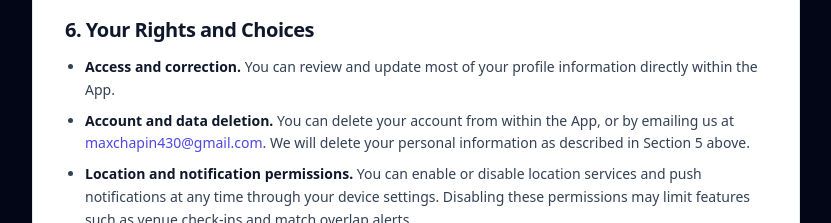
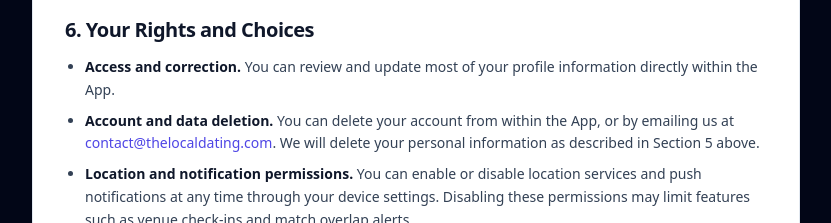
Before and after one commit to maxchapin/ValuesWebsite, a Next.js app: page /privacy in a window 1280 px wide. Shown: the part 2060-2283 px from the top of the page, without its empty margins (224-1055 px from the left). Built offline with nearby package versions, Linux system fonts and the light colour scheme.

Commit message:
updated contact email

```diff
--- a/app/page.tsx
+++ b/app/page.tsx
@@ -753,7 +753,7 @@ const HomePage: React.FC = () => {
                 Terms
               </a>
               <a
-                href="mailto:maxchapin430@gmail.com"
+                href="mailto:contact@thelocaldating.com"
                 className="hover:text-slate-100 hover:underline underline-offset-2"
               >
                 Contact
--- a/app/privacy/page.tsx
+++ b/app/privacy/page.tsx
@@ -8,7 +8,7 @@ export const metadata: Metadata = {
 };
 
 const EFFECTIVE_DATE = "June 16, 2026";
-const CONTACT_EMAIL = "maxchapin430@gmail.com";
+const CONTACT_EMAIL = "contact@thelocaldating.com";
 
 export default function PrivacyPolicyPage() {
   return (
--- a/app/terms/page.tsx
+++ b/app/terms/page.tsx
@@ -8,7 +8,7 @@ export const metadata: Metadata = {
 };
 
 const EFFECTIVE_DATE = "June 16, 2026";
-const CONTACT_EMAIL = "maxchapin430@gmail.com";
+const CONTACT_EMAIL = "contact@thelocaldating.com";
 
 export default function TermsOfServicePage() {
   return (
--- a/components/LegalPage.tsx
+++ b/components/LegalPage.tsx
@@ -1,7 +1,7 @@
 import type { ReactNode } from "react";
 import Link from "next/link";
 
-const CONTACT_EMAIL = "maxchapin430@gmail.com";
+const CONTACT_EMAIL = "contact@thelocaldating.com";
 
 interface LegalPageProps {
   title: string;
```
